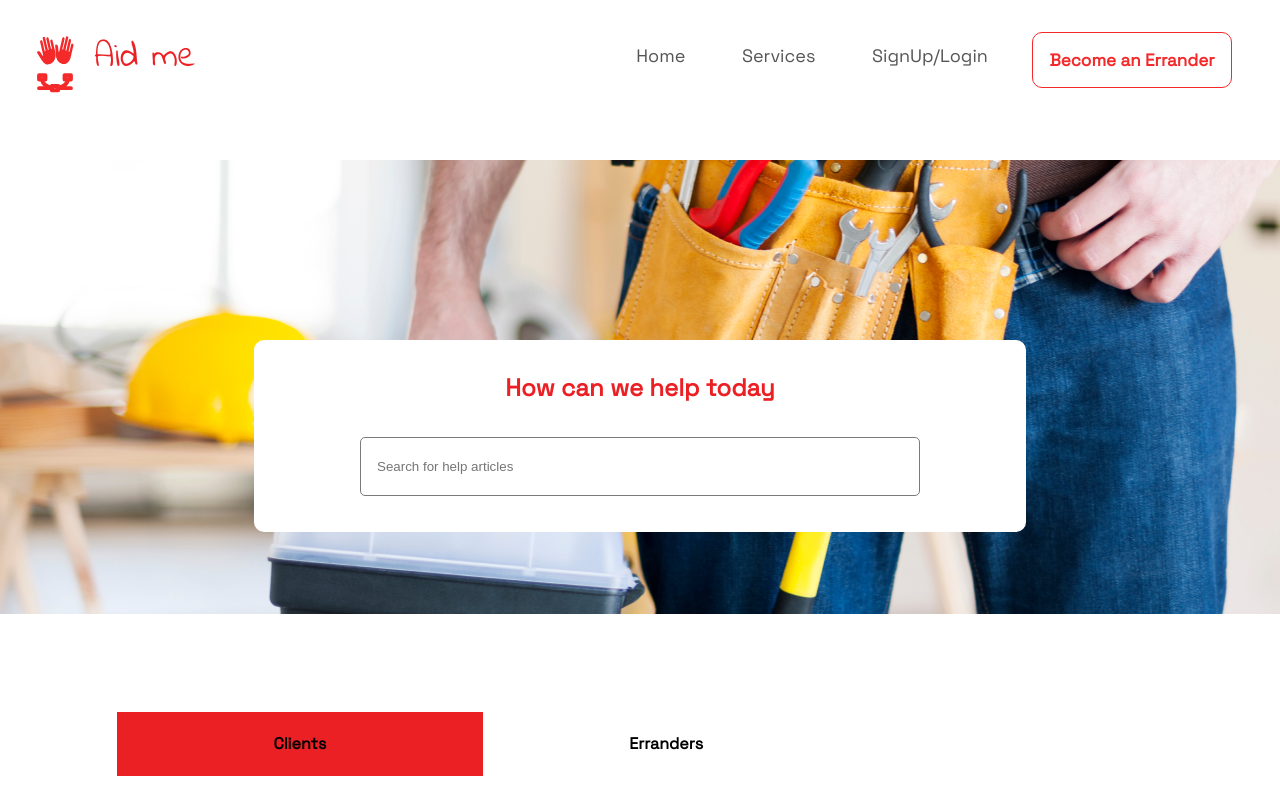
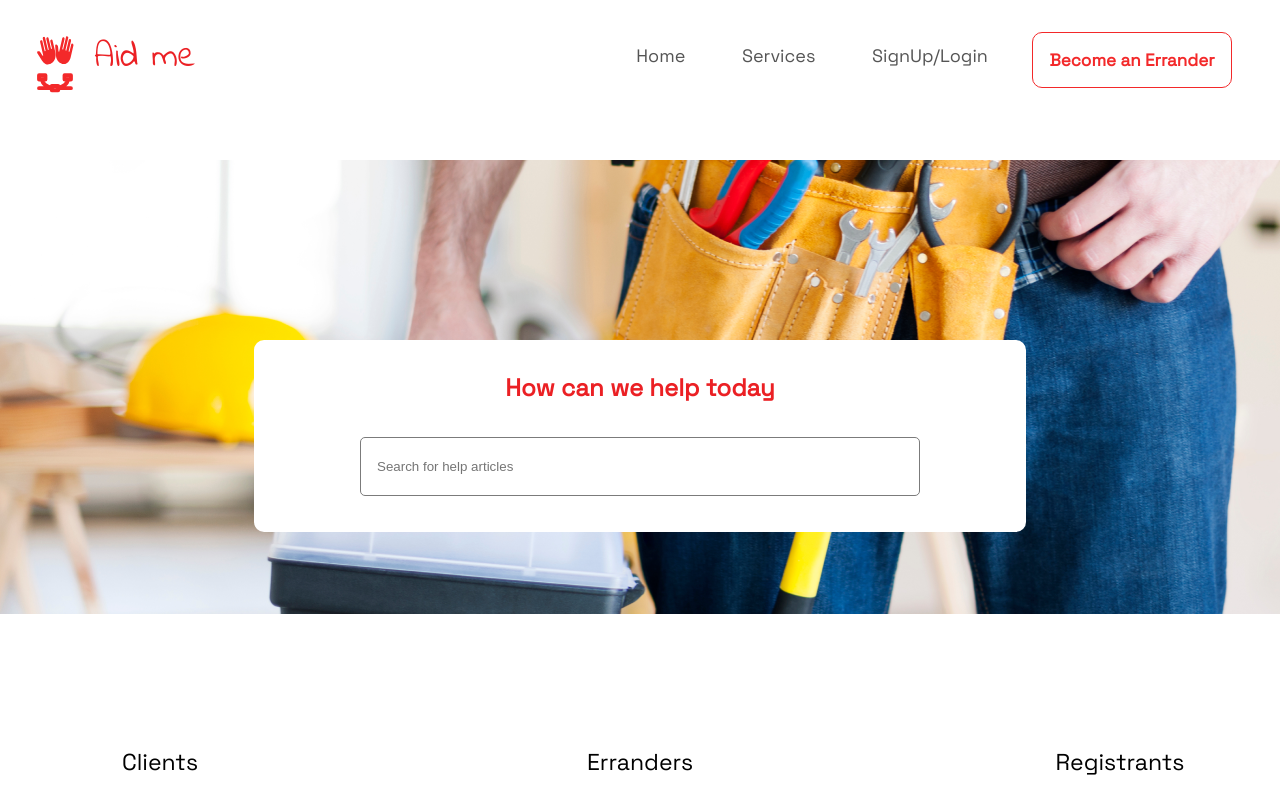
Before and after one commit to joestaxk/Aidme-hosted, a React (Vite) app: page /help in a window 1280 px wide. Built offline with nearby package versions, Linux system fonts and the light colour scheme.

Commit message:
'Updated-help-section'

```diff
--- a/src/App.jsx
+++ b/src/App.jsx
@@ -106,6 +106,7 @@ const closeModal = () => {
             lastOpen={lastOpen}
             lastClose={lastClose}
             />} />
+          <Route path="/help" element={<Help />}/>
           </Routes>
           <Footer />
       </Router>
--- a/src/pages/Help/Help.jsx
+++ b/src/pages/Help/Help.jsx
@@ -3,6 +3,11 @@ import Button from "./../../components/Button/Button";
 import "./Help.scss";
 
 function Help() {
+  const [select, setSelect] = React.useState(null);
+
+  const Click = (Component1) => {
+    setSelect(Component1);
+  };
   return (
     <div className="help">
       <section className="help_section-1">
@@ -14,45 +19,20 @@ function Help() {
 
       <section className="help_section-2">
         <div className="btns">
-          <Button
-            backgroundColor="#eb2024"
-            borderRadius="0"
-            input="Clients"
-            width="24rem"
-          />
-          <Button
-            backgroundColor="#fff"
-            borderRadius="0"
-            input="Erranders"
-            width="24rem"
-          />
-        </div>
-        <div className="tasks">
-          <div className="task">
-            <h1>Aidme</h1>
-            <p>A beginner guide to using our service</p>
+          <div className="bbb red" onClick={() => Click("Component 1")}>
+            <button>Clients</button>
           </div>
-          <div className="task">
-            <h1>Hire a Errander</h1>
-            <p>Information on how to get a Errander for your job</p>
+          <div className="bbb red" onClick={() => Click("Component 2")}>
+            <button>Erranders</button>
           </div>
-          <div className="task">
-            <h1>Task Management</h1>
-            <p>For on-going tasks, updating or canceling taskse</p>
-          </div>
-          <div className="task">
-            <h1>Payment</h1>
-            <p>Understanding your bill</p>
-          </div>
-          <div className="task">
-            <h1>Account</h1>
-            <p>How to get into and update your policies</p>
-          </div>
-          <div className="task">
-            <h1>Policies</h1>
-            <p>For our commitments to top quality services</p>
+          <div className="bbb red" onClick={() => Click("Component 3")}>
+            <button>Registrants</button>
           </div>
         </div>
+
+        {select === "Component 1" && <Component1 />}
+        {select === "Component 2" && <Component2 />}
+        {select === "Component 3" && <Component3 />}
       </section>
 
       <section className="help_section-3">
@@ -92,4 +72,86 @@ function Help() {
   );
 }
 
+const Component1 = () => {
+  return (
+    <>
+      <div className="tasks">
+        <div className="task">
+          <h1>Aidme</h1>
+          <p>A beginner guide to using our service</p>
+        </div>
+        <div className="task">
+          <h1>Hire a Errander</h1>
+          <p>Information on how to get a Errander for your job</p>
+        </div>
+        <div className="task">
+          <h1>Task Management</h1>
+          <p>For on-going tasks, updating or canceling taskse</p>
+        </div>
+        <div className="task">
+          <h1>Payment</h1>
+          <p>Understanding your bill</p>
+        </div>
+        <div className="task">
+          <h1>Account</h1>
+          <p>How to get into and update your policies</p>
+        </div>
+        <div className="task">
+          <h1>Policies</h1>
+          <p>For our commitments to top quality services</p>
+        </div>
+      </div>
+    </>
+  );
+};
+const Component2 = () => {
+  return (
+    <>
+      <div className="tasks">
+        <div className="task">
+          <h1>Errander</h1>
+          <p>A Beginner’s Guide to using our service</p>
+        </div>
+        <div className="task">
+          <h1>Payment</h1>
+          <p>For questions about a bout your invoices</p>
+        </div>
+        <div className="task">
+          <h1>Account</h1>
+          <p>How to get into and update your policies</p>
+        </div>
+        <div className="task">
+          <h1>Policies</h1>
+          <p>For our commitments to top quality services</p>
+        </div>
+      </div>
+    </>
+  );
+};
+
+const Component3 = () => {
+  return (
+    <>
+      <div className="tasks">
+        <div className="task">
+          <h1>Registration Basics</h1>
+          <p>A Beginner’s Guide to using our service</p>
+        </div>
+        <div className="task">
+          <h1>Payment</h1>
+          <p>For questions about a bout your invoices</p>
+        </div>
+        <div className="task">
+          <h1>Account</h1>
+          <p>How to get into and update your policies</p>
+        </div>
+        <div className="task">
+          <h1>Policies</h1>
+          <p>For our commitments to top quality services</p>
+        </div>
+      </div>
+    </>
+  );
+};
+
 export default Help;
--- a/src/pages/Help/Help.scss
+++ b/src/pages/Help/Help.scss
@@ -53,15 +53,19 @@
     flex-direction: column;
     border-bottom: solid 1px #7b7b7b;
     .btns {
-      display: flex;
-      width: 70%;
+      display: grid;
+      // width: 70%;
       height: 15vh;
-      background-repeat: no-repeat;
-      justify-content: space-between;
-      font-family: "Space Grotesk";
+      grid-template-columns: repeat(3,1fr);
+
       font-weight: 700;
+      align-self: center;
+      margin: 120px;
+      grid-gap: 200px;
     }
     .tasks {
+      position: relative;
+      top: -150px;
       display: grid;
       grid-template-columns: 1fr 1fr 1fr;
       grid-gap: 18px;
@@ -116,3 +120,25 @@
     }
   }
 }
+.bbb {
+  // width: 200px;
+  margin-top: -100px;
+}
+.bbb button {
+  font-size: 23px;
+  border: white;
+  background-color: transparent;
+  font-family: "Space Grotesk";
+  font-weight: 500;
+}
+.red {
+  width: 280px;
+  height: 80px;
+  padding: 15px;
+}
+.first {
+  margin-top: 20px;
+}
+.bbb:hover {
+  background-color: #eb2024;
+}
```
